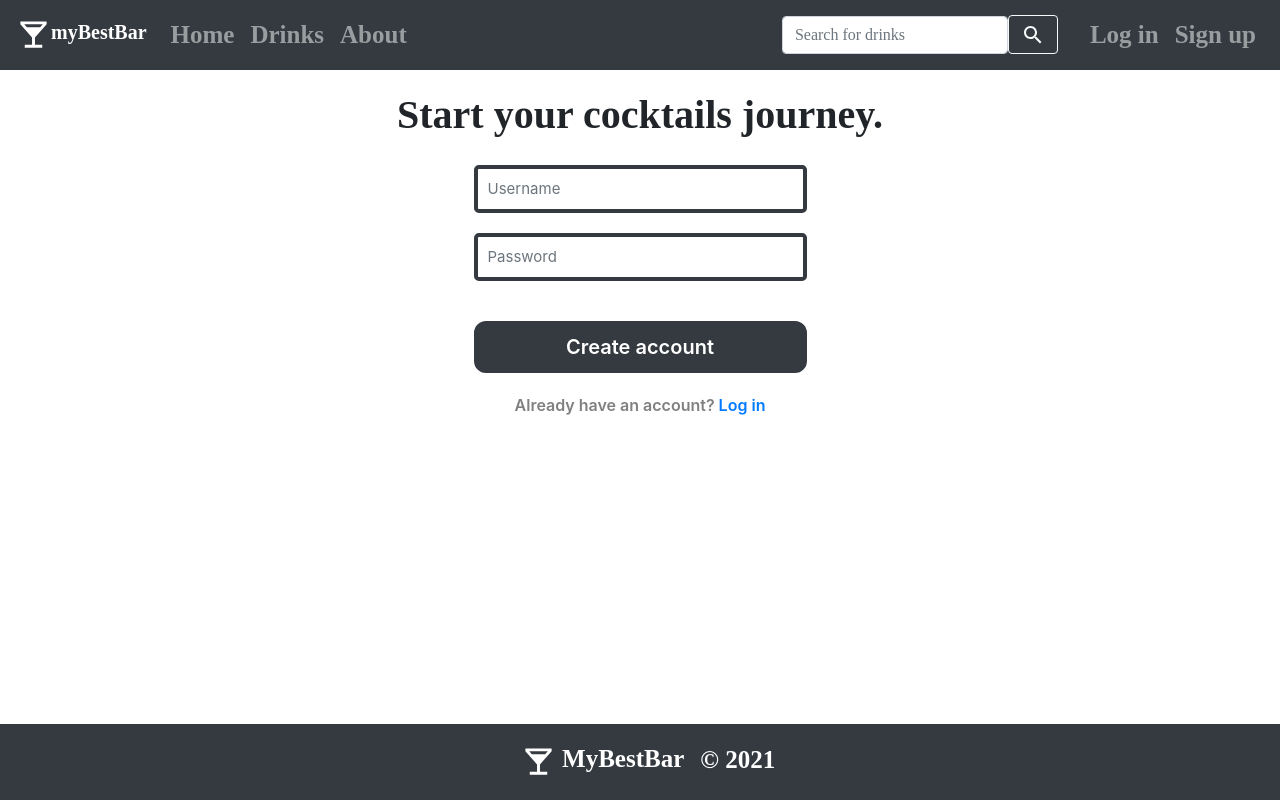
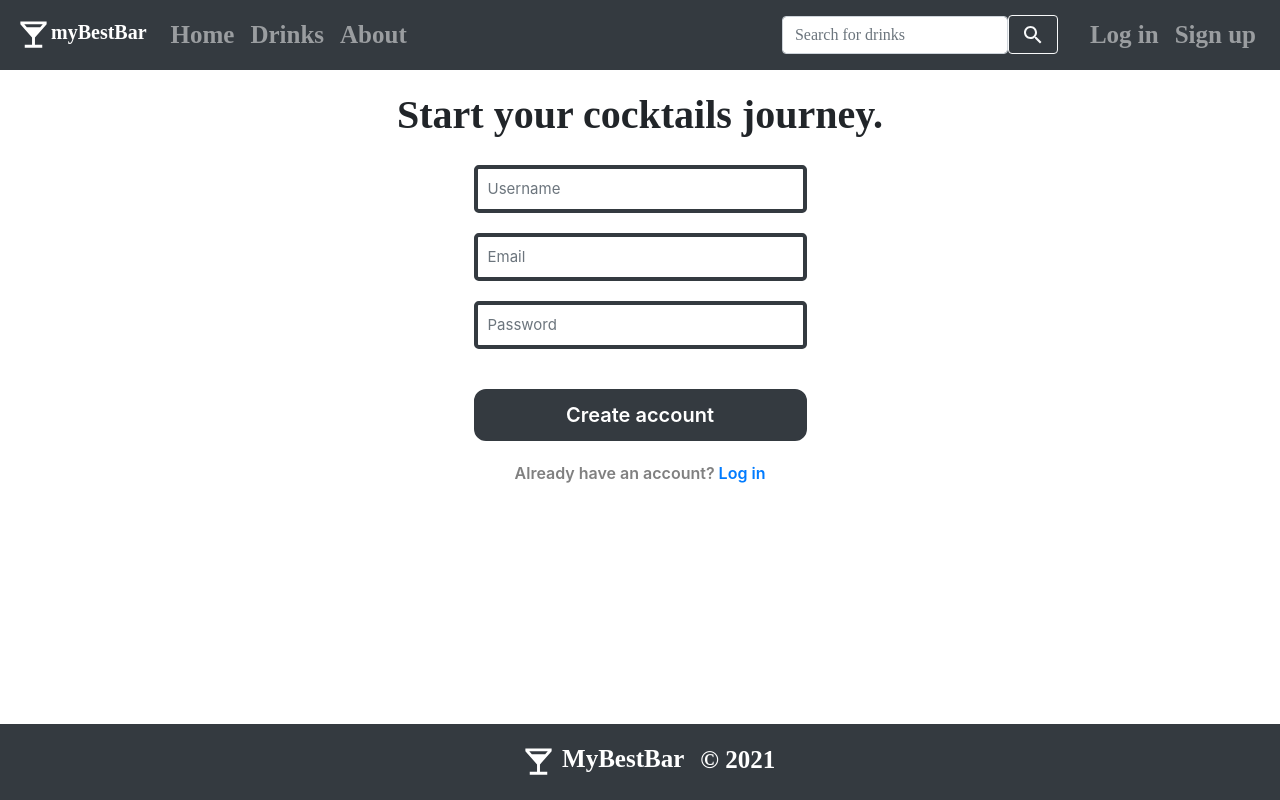
Before and after one commit to linchen1010/myBar, a React (Create React App) app in the folder client/: page /signup in a window 1280 px wide. Built offline with nearby package versions, Linux system fonts and the light colour scheme.

Commit message:
edit form -- add email field

```diff
--- a/client/src/App.css
+++ b/client/src/App.css
@@ -316,3 +316,9 @@ input[type='password'] {
   font-size: 15px;
   border: 4px solid #343a40;
 }
+input[type='email'] {
+  padding: 20px 10px;
+  margin: 20px 0;
+  font-size: 15px;
+  border: 4px solid #343a40;
+}
--- a/client/src/components/Login.js
+++ b/client/src/components/Login.js
@@ -9,17 +9,19 @@ export default function Login() {
           <Form>
             <Form.Control
               className="loginForm"
-              type="username"
-              placeholder="Username"
+              type="email"
+              placeholder="Email"
               size="lg"
+              required
             />
             <Form.Control
               className="loginForm"
               type="password"
               placeholder="Password"
               size="lg"
+              required
             />
-            <Button variant="success" bsPrefix="btn-form">
+            <Button variant="success" bsPrefix="btn-form" type="submit">
               Login
             </Button>
             <Row className="justify-content-center">
--- a/client/src/components/Signup.js
+++ b/client/src/components/Signup.js
@@ -9,19 +9,28 @@ export default function Signup() {
         </Row>
         <Form.Group className="loginForm">
           <Form>
-            <Form.Control
+          <Form.Control
               className="loginForm"
               type="username"
               placeholder="Username"
               size="lg"
+              required
+            />
+            <Form.Control
+              className="loginForm"
+              type="email"
+              placeholder="Email"
+              size="lg"
+              required
             />
             <Form.Control
               className="loginForm"
               type="password"
               placeholder="Password"
               size="lg"
+              required
             />
-            <Button variant="success" bsPrefix="btn-form">
+            <Button variant="success" bsPrefix="btn-form" type="submit">
               Create account
             </Button>
             <Row className="justify-content-center">
```
